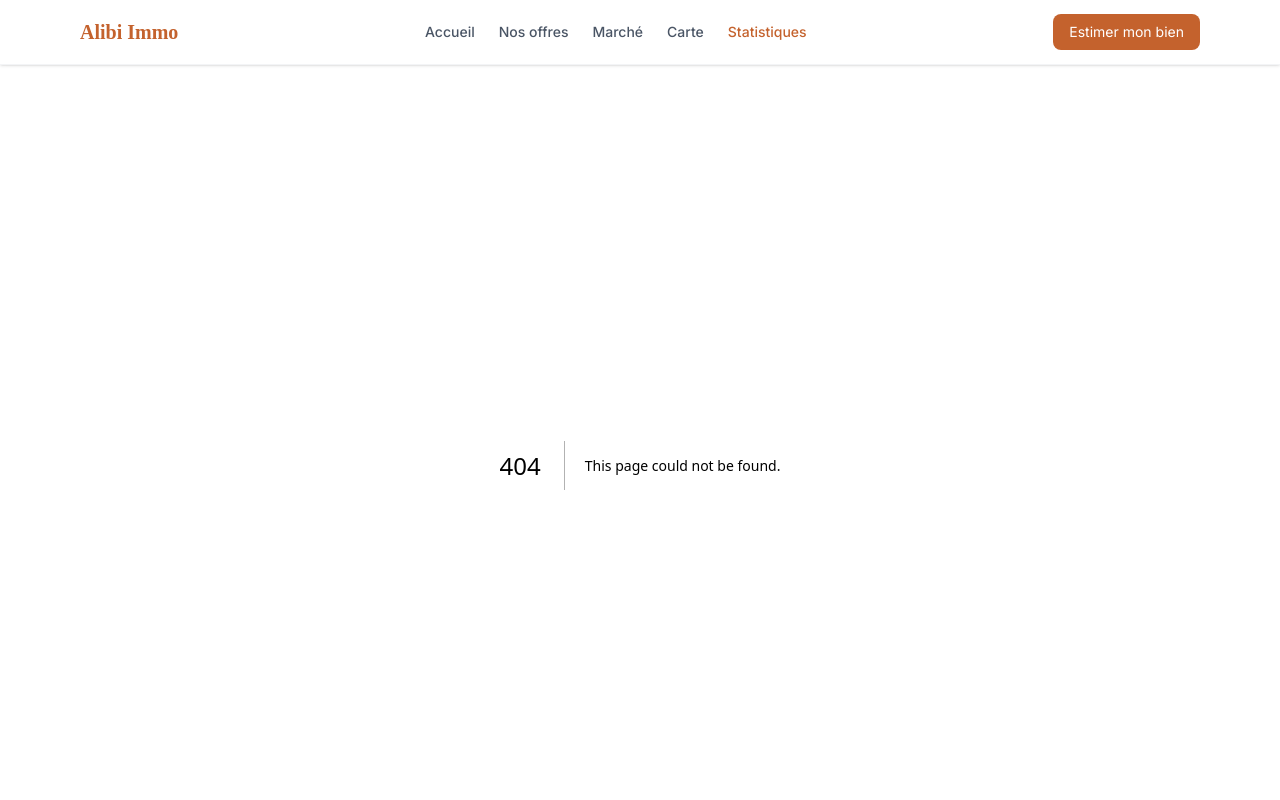
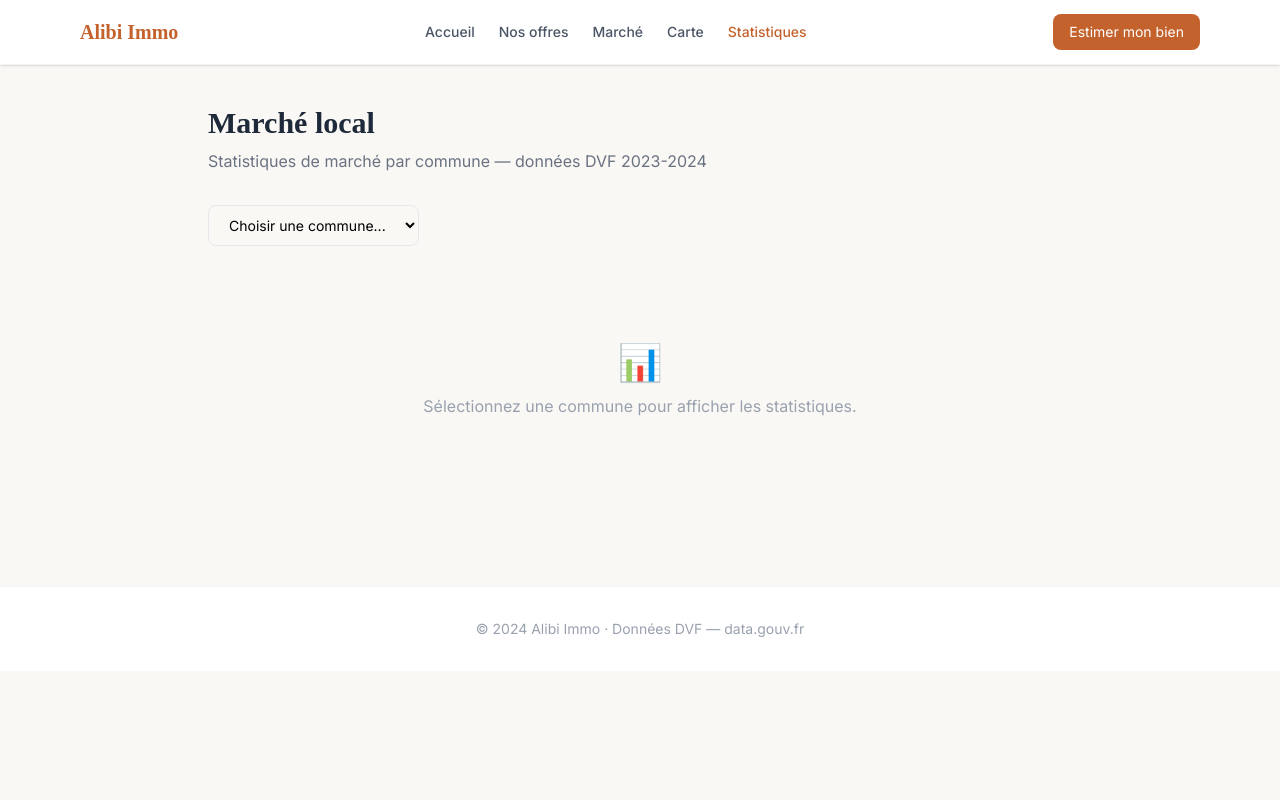
Before and after one commit to Nadirici/alibi-immo-front, a Next.js app: page /marche in a window 1280 px wide. Before the commit this address had no page. Shown: the top 800 px of the page. Built offline with nearby package versions, Linux system fonts and the light colour scheme.

Commit message:
feat: marche page with market stats and monthly bar chart

```diff
--- /dev/null
+++ b/src/app/marche/page.tsx
@@ -0,0 +1,102 @@
+"use client";
+import { useState } from "react";
+import MonthlyChart from "@/components/MonthlyChart";
+import type { MarketStats } from "@/types";
+
+const COMMUNES = [
+  "VERSAILLES", "SAINT-GERMAIN-EN-LAYE", "POISSY", "MANTES-LA-JOLIE",
+  "BOULOGNE-BILLANCOURT", "NEUILLY-SUR-SEINE", "LEVALLOIS-PERRET",
+  "COURBEVOIE", "NANTERRE", "COLOMBES", "SEVRES", "ISSY-LES-MOULINEAUX",
+];
+
+export default function MarchePage() {
+  const [commune, setCommune] = useState("");
+  const [stats, setStats] = useState<MarketStats | null>(null);
+  const [loading, setLoading] = useState(false);
+  const [error, setError] = useState("");
+
+  const fetchStats = async (c: string) => {
+    if (!c) return;
+    setLoading(true);
+    setError("");
+    setStats(null);
+    try {
+      const res = await fetch(`/api/marche?commune=${encodeURIComponent(c)}`);
+      if (!res.ok) throw new Error("Erreur API");
+      const data = await res.json();
+      setStats(data);
+    } catch {
+      setError("Impossible de charger les données pour cette commune.");
+    } finally {
+      setLoading(false);
+    }
+  };
+
+  return (
+    <div className="max-w-4xl mx-auto px-4 py-10">
+      <h1 className="font-serif text-3xl font-bold text-gray-800 mb-2">Marché local</h1>
+      <p className="text-gray-500 mb-8">Statistiques de marché par commune — données DVF 2023-2024</p>
+
+      {/* Sélecteur commune */}
+      <div className="flex gap-3 mb-8 flex-wrap">
+        <select
+          value={commune}
+          onChange={(e) => {
+            setCommune(e.target.value);
+            fetchStats(e.target.value);
+          }}
+          className="border border-gray-200 rounded-lg px-4 py-2.5 text-sm focus:outline-none focus:ring-2 focus:ring-terracotta/30 min-w-48"
+        >
+          <option value="">Choisir une commune...</option>
+          {COMMUNES.map((c) => (
+            <option key={c} value={c}>{c.charAt(0) + c.slice(1).toLowerCase()}</option>
+          ))}
+        </select>
+        {loading && <span className="text-sm text-gray-400 self-center">Chargement...</span>}
+      </div>
+
+      {error && <p className="text-red-500 text-sm mb-4">{error}</p>}
+
+      {stats && (
+        <div className="space-y-6">
+          {/* KPIs */}
+          <div className="grid grid-cols-1 md:grid-cols-3 gap-4">
+            <div className="bg-white rounded-xl p-6 shadow-sm border border-gray-100 text-center">
+              <div className="text-3xl font-serif font-bold text-terracotta">
+                {stats.median_price_m2.toLocaleString("fr-FR")} €
+              </div>
+              <div className="text-sm text-gray-600 mt-1">Prix médian/m²</div>
+            </div>
+            <div className="bg-white rounded-xl p-6 shadow-sm border border-gray-100 text-center">
+              <div className="text-3xl font-serif font-bold text-sage">
+                {stats.count_2023}
+              </div>
+              <div className="text-sm text-gray-600 mt-1">Transactions 2023</div>
+            </div>
+            <div className="bg-white rounded-xl p-6 shadow-sm border border-gray-100 text-center">
+              <div className="text-3xl font-serif font-bold text-sage">
+                {stats.count_2024}
+              </div>
+              <div className="text-sm text-gray-600 mt-1">Transactions 2024</div>
+            </div>
+          </div>
+
+          {/* Graphique */}
+          <div className="bg-white rounded-xl p-6 shadow-sm border border-gray-100">
+            <h2 className="font-semibold text-gray-700 mb-4 text-sm">
+              Évolution mensuelle du prix médian/m² — {commune.charAt(0) + commune.slice(1).toLowerCase()}
+            </h2>
+            <MonthlyChart data={stats.monthly} />
+          </div>
+        </div>
+      )}
+
+      {!stats && !loading && !commune && (
+        <div className="text-center py-16 text-gray-400">
+          <p className="text-4xl mb-3">📊</p>
+          <p>Sélectionnez une commune pour afficher les statistiques.</p>
+        </div>
+      )}
+    </div>
+  );
+}
--- /dev/null
+++ b/src/components/MonthlyChart.tsx
@@ -0,0 +1,41 @@
+"use client";
+import {
+  BarChart, Bar, XAxis, YAxis, CartesianGrid, Tooltip, ResponsiveContainer,
+} from "recharts";
+
+interface DataPoint {
+  month: string;
+  median_price_m2: number;
+  count: number;
+}
+
+export default function MonthlyChart({ data }: { data: DataPoint[] }) {
+  const formatted = data.map((d) => ({
+    ...d,
+    label: d.month.slice(0, 7), // "2023-01"
+  }));
+
+  return (
+    <ResponsiveContainer width="100%" height={280}>
+      <BarChart data={formatted} margin={{ top: 5, right: 10, left: 10, bottom: 5 }}>
+        <CartesianGrid strokeDasharray="3 3" stroke="#F0EDE8" />
+        <XAxis
+          dataKey="label"
+          tick={{ fontSize: 11, fill: "#9CA3AF" }}
+          tickLine={false}
+        />
+        <YAxis
+          tick={{ fontSize: 11, fill: "#9CA3AF" }}
+          tickLine={false}
+          tickFormatter={(v: number) => `${(v / 1000).toFixed(0)}k`}
+        />
+        <Tooltip
+          formatter={(value: number) => [`${value.toLocaleString("fr-FR")} €/m²`, "Prix médian"]}
+          labelStyle={{ color: "#374151", fontWeight: 600 }}
+          contentStyle={{ borderRadius: 8, border: "1px solid #E5E7EB" }}
+        />
+        <Bar dataKey="median_price_m2" fill="#C4622D" radius={[4, 4, 0, 0]} />
+      </BarChart>
+    </ResponsiveContainer>
+  );
+}
```
